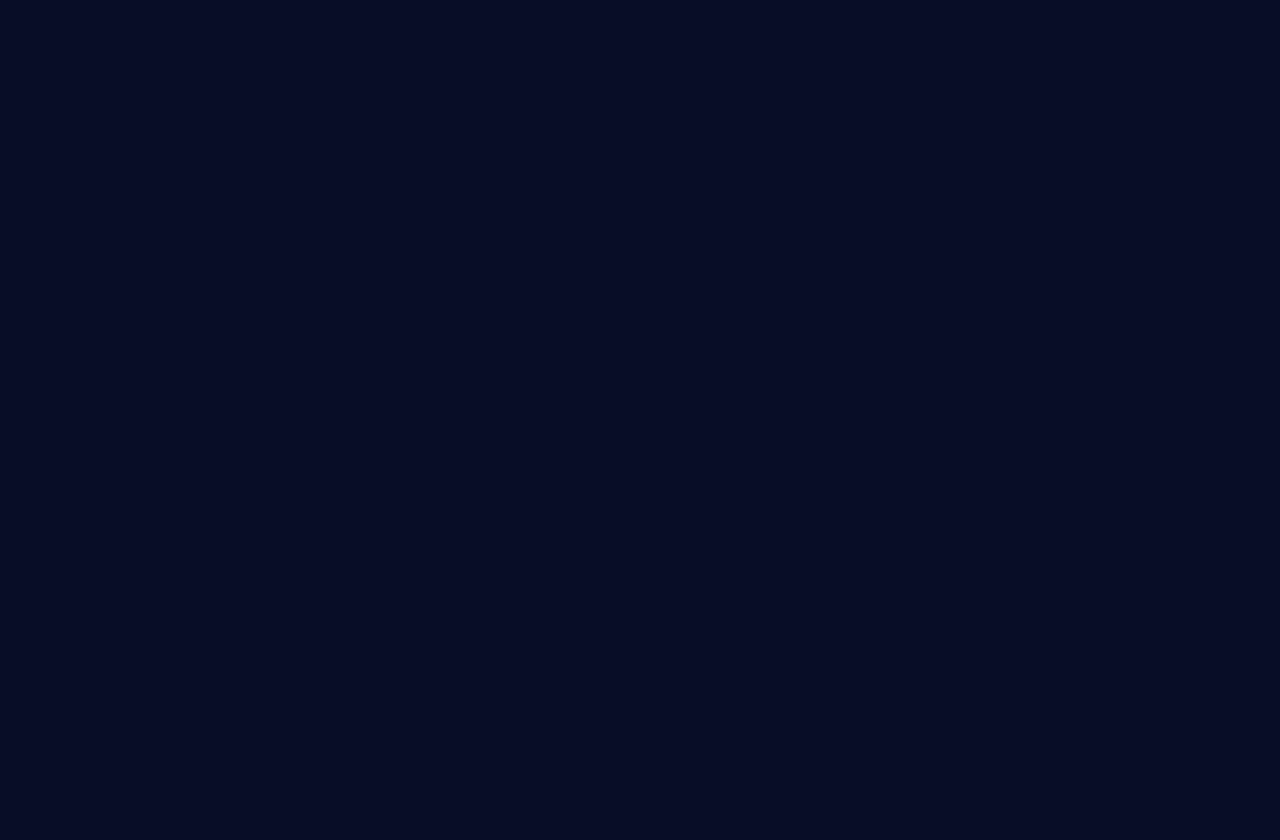
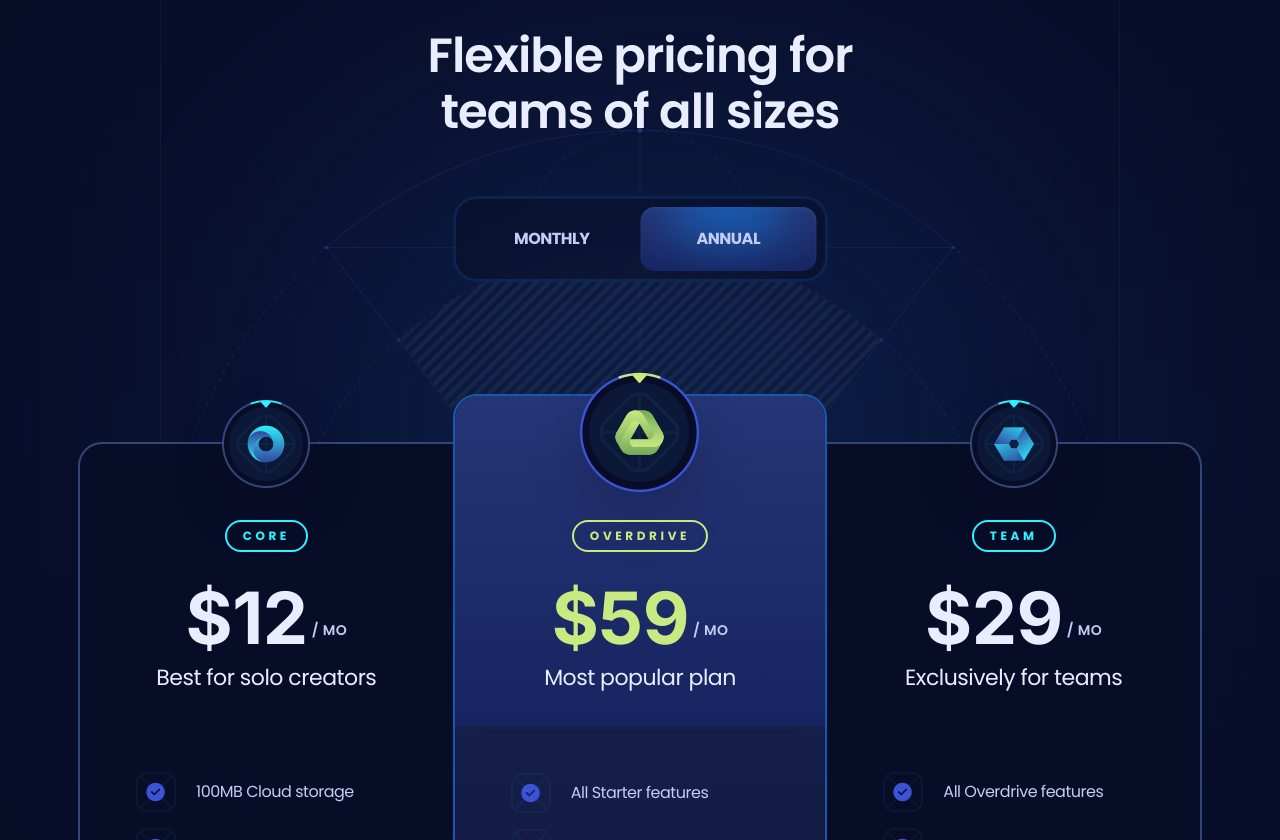
Before and after one commit to shivraj-roy/neuronix, a React (Vite) app: page / in a window 1280 px wide. Shown: the part 1960-2800 px from the top of the page. Before the commit the page ends 1876 px from the top, so only its background shows below. Built offline with nearby package versions, Linux system fonts and the light colour scheme.

Commit message:
☑︎ add Pricing component...

```diff
--- a/package.json
+++ b/package.json
@@ -10,7 +10,9 @@
     "preview": "vite preview"
   },
   "dependencies": {
+    "clsx": "^2.1.1",
     "react": "^19.0.0",
+    "react-countup": "^6.5.3",
     "react-dom": "^19.0.0",
     "react-scroll": "^1.9.3"
   },
--- a/src/App.jsx
+++ b/src/App.jsx
@@ -1,6 +1,7 @@
-import Features from "./components/Features";
 import Header from "./components/Header";
 import Hero from "./components/Hero";
+import Features from "./components/Features";
+import Pricing from "./components/Pricing";
 
 function App() {
    return (
@@ -8,6 +9,7 @@
          <Header />
          <Hero />
          <Features />
+         <Pricing />
       </main>
    );
 }
--- a/src/components/Header.jsx
+++ b/src/components/Header.jsx
@@ -77,9 +77,9 @@
                            </LinkScroll>
                         </li>
                         <li className="nav-li">
-                           <NavLink title="FAQ" />
+                           <NavLink title="faq" />
                            <div className="dot" />
-                           <NavLink title="Download" />
+                           <NavLink title="download" />
                         </li>
                      </ul>
                   </nav>
--- /dev/null
+++ b/src/components/Pricing.jsx
@@ -0,0 +1,179 @@
+import { Element } from "react-scroll";
+import { useState } from "react";
+import clsx from "clsx";
+import CountUp from "react-countup";
+import { plans } from "../constants/index.jsx";
+import Button from "../ui/Button.jsx";
+
+const Pricing = () => {
+   const [monthly, setMonthly] = useState(false);
+
+   return (
+      <section>
+         <Element name="pricing">
+            <div className="container">
+               <div className="max-w-960 pricing-head_before relative mx-auto border-l border-r border-s2 bg-s1/50 pb-40 pt-28 max-xl:max-w-4xl max-lg:border-none max-md:pb-32 max-md:pt-16">
+                  <h3 className="h3 max-lg:h4 max-md:h5 z-3 relative mx-auto mb-14 max-w-lg text-center text-p4 max-md:mb-11 max-sm:max-w-sm">
+                     Flexible pricing for teams of all sizes
+                  </h3>
+
+                  <div className="relative z-4 mx-auto flex w-[375px] rounded-3xl border-[3px] border-s4/25 bg-s1/50 p-2 backdrop-blur-[6px] max-md:w-[310px]">
+                     <button
+                        className={clsx(
+                           "pricing-head_btn",
+                           monthly && "text-p4"
+                        )}
+                        onClick={() => setMonthly(true)}
+                     >
+                        Monthly
+                     </button>
+                     <button
+                        className={clsx(
+                           "pricing-head_btn",
+                           !monthly && "text-p4"
+                        )}
+                        onClick={() => setMonthly(false)}
+                     >
+                        Annual
+                     </button>
+
+                     <div
+                        className={clsx(
+                           "g4 rounded-14 before:h-100 pricing-head_btn_before absolute left-2 top-2 h-[calc(100%-16px)] w-[calc(50%-8px)] overflow-hidden shadow-400 transition-transform duration-500",
+                           !monthly && "translate-x-full"
+                        )}
+                     />
+                  </div>
+
+                  <div className="pricing-bg">
+                     <img
+                        src="/images/bg-outlines.svg"
+                        width={960}
+                        height={380}
+                        alt="outline"
+                        className="relative z-2"
+                     />
+                     <img
+                        src="/images/bg-outlines-fill.png"
+                        width={960}
+                        height={380}
+                        alt="outline"
+                        className="absolute inset-0 opacity-5 mix-blend-soft-light"
+                     />
+                  </div>
+               </div>
+
+               {/*  pricing section*/}
+               <div className="scroll-hide relative z-2 -mt-12 flex items-start max-xl:gap-5 max-xl:overflow-auto max-xl:pt-6">
+                  {plans.map((plan, index) => (
+                     <div
+                        key={plan.id}
+                        className="pricing-plan_first pricing-plan_last pricing-plan_odd pricing-plan_even relative border-2 p-7 max-xl:min-w-80 max-lg:rounded-3xl xl:w-[calc(33.33%+2px)]"
+                     >
+                        {index === 1 && (
+                           <div className="g4 absolute h-330 left-0 right-0 top-0 z-1 rounded-tl-3xl rounded-tr-3xl" />
+                        )}
+
+                        <div
+                           className={clsx(
+                              "absolute left-0 right-0 z-2 flex items-center justify-center",
+                              index === 1 ? "-top-6" : "-top-6 xl:-top-11"
+                           )}
+                        >
+                           <img
+                              src={plan.logo}
+                              alt={plan.title}
+                              className={clsx(
+                                 "object-contain drop-shadow-2xl",
+                                 index === 1 ? "size-[120px]" : "size-[88px]"
+                              )}
+                           />
+                        </div>
+
+                        <div
+                           className={clsx(
+                              "relative flex flex-col items-center",
+                              index === 1 ? "pt-24" : "pt-12"
+                           )}
+                        >
+                           <div
+                              className={clsx(
+                                 "small-2 rounded-20 relative z-2 mx-auto mb-6 border-2 px-4 py-1.5 uppercase",
+                                 index === 1
+                                    ? "border-p3 text-p3"
+                                    : "border-p1 text-p1"
+                              )}
+                           >
+                              {plan.title}
+                           </div>
+
+                           <div className="relative z-2 flex items-center justify-center">
+                              <div
+                                 className={clsx(
+                                    "h-num flex items-start",
+                                    index === 1 ? "text-p3" : "text-p4"
+                                 )}
+                              >
+                                 ${" "}
+                                 <CountUp
+                                    start={plan.priceMonthly}
+                                    end={
+                                       monthly
+                                          ? plan.priceMonthly
+                                          : plan.priceYearly
+                                    }
+                                    duration={0.4}
+                                    useEasing={false}
+                                    preserveValue
+                                 />
+                              </div>
+                              <div className="small-1 relative top-3 ml-1 uppercase">
+                                 / mo
+                              </div>
+                           </div>
+                        </div>
+
+                        <div
+                           className={clsx(
+                              "body-1 relative z-2 mb-10 w-full border-b-s2 pb-9 text-center text-p4",
+                              index === 1 && "border-b"
+                           )}
+                        >
+                           {plan.caption}
+                        </div>
+
+                        <ul className="mx-auto space-y-4 xl:px-7">
+                           {plan.features.map((feature) => (
+                              <li
+                                 key={feature}
+                                 className="relative flex items-center gap-5"
+                              >
+                                 <img
+                                    src={"/images/check.png"}
+                                    alt="check"
+                                    className="size-10 object-contain"
+                                 />
+                                 <p className="flex-1">{feature}</p>
+                              </li>
+                           ))}
+                        </ul>
+
+                        <div className="mt-10 flex w-full justify-center">
+                           <Button icon={plan.icon}>Get Started</Button>
+                        </div>
+
+                        {index === 1 && (
+                           <p className="small-compact mt-9 text-center text-p3 before:mx-2.5 before:content-['-'] after:mx-2.5 after:content-['-']">
+                              Limited time offer
+                           </p>
+                        )}
+                     </div>
+                  ))}
+               </div>
+            </div>
+         </Element>
+      </section>
+   );
+};
+
+export default Pricing;
```
Also changed, not shown: 1 other file (tests, documents, lock files or other folders).
